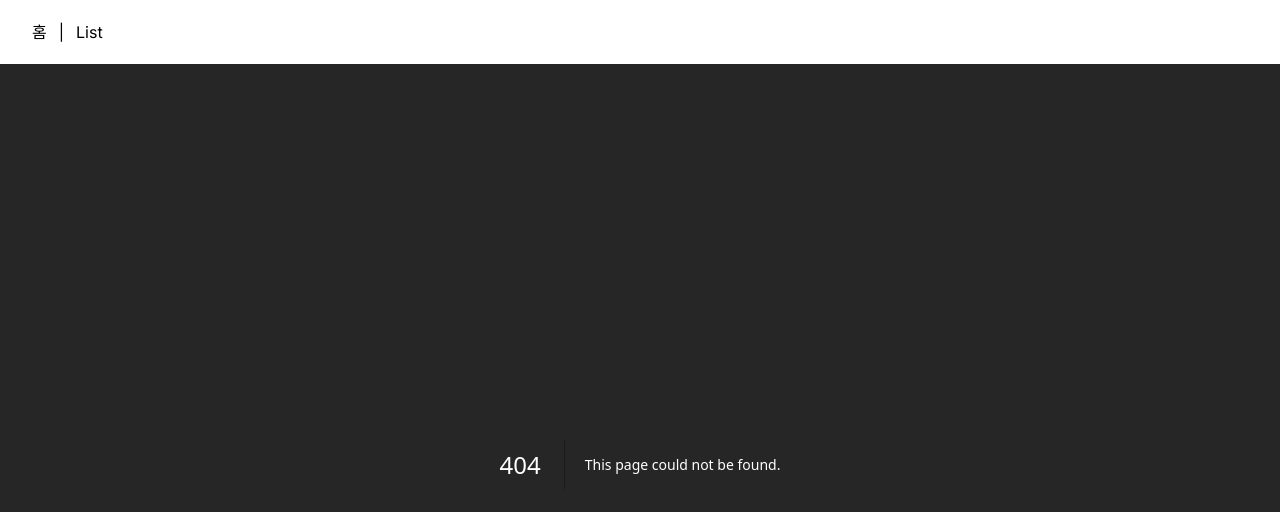
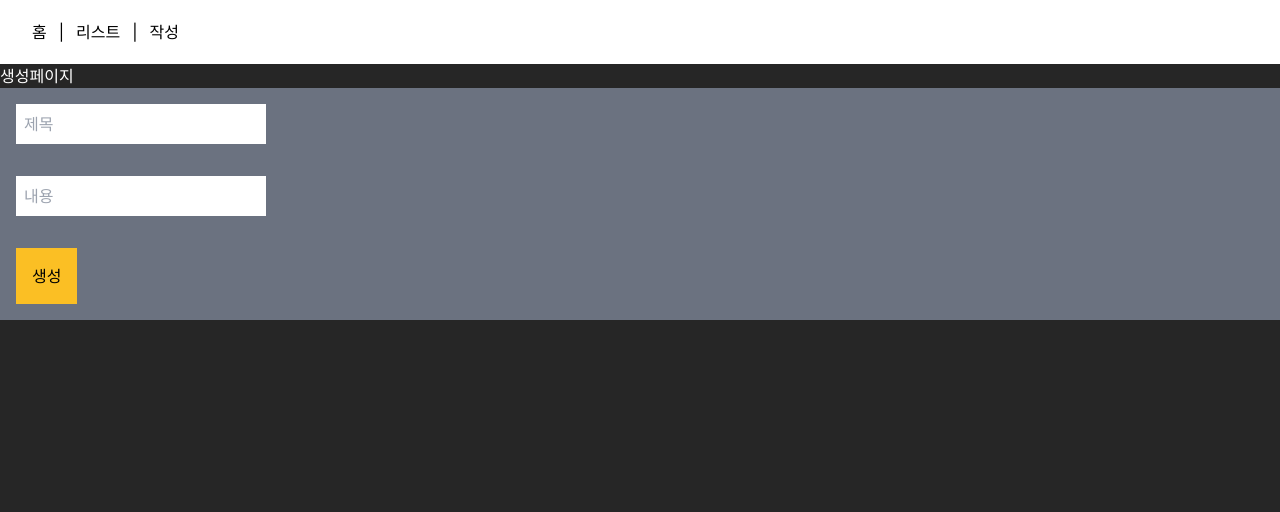
Before and after one commit to Esdyee/stelive-next, a Next.js app: page /write in a window 1280 px wide. Before the commit this address had no page. Shown: the top 512 px of the page. Built offline with nearby package versions, Linux system fonts and the light colour scheme.

Commit message:
삭제 ajax 구현

```diff
--- a/app/layout.tsx
+++ b/app/layout.tsx
@@ -20,7 +20,9 @@ export default function RootLayout({
       <div className="navbar">
         <Link href="/" className="navbar-item">홈</Link>
         <span>|</span>
-        <Link href="/list" className="navbar-item">List</Link>
+        <Link href="/list" className="navbar-item">리스트</Link>
+        <span>|</span>
+        <Link href="/write" className="navbar-item">작성</Link>
       </div>
       <div className="body-content bg-neutral-800 text-white">
           {children}
--- /dev/null
+++ b/app/list/interface.tsx
@@ -0,0 +1,8 @@
+import { WithId, Document } from "mongodb";
+import { ObjectId } from "bson";
+
+export interface Post {
+	id: string;
+	title: string;
+	content: string;
+}
--- /dev/null
+++ b/app/list/list-item.css
@@ -0,0 +1,9 @@
+.transition-opacity {
+	transition-property: opacity;
+	transition-duration: 500ms; /* 트랜지션 지속 시간 (0.5초) */
+	transition-timing-function: ease-in-out; /* 트랜지션 타이밍 함수 (가속-감속) */
+}
+
+.opacity-0 {
+	opacity: 0;
+}
--- /dev/null
+++ b/app/list/list-item.tsx
@@ -0,0 +1,42 @@
+'use client';
+import Link from "next/link";
+import { Post } from "./interface";
+import { useEffect, useState } from "react";
+
+export default function ListItem({ data }: {
+	data: Post[];
+}) {
+	console.log(data);
+
+	const [list, dispatchList] = useState(data);
+
+	return (
+		<div>
+
+			{list.map((item: unknown, index: number) => (
+				<div className="list-item p-5 border-2 border-gray-500 mt-1" key={index}>
+					<Link href={`/detail/${(item as Post).id}`} >
+						<h4 className="text-xl font-semibold">{(item as Post).title}</h4>
+						<p>{(item as Post).content}</p>
+					</Link>
+					<Link className="bg-green-800 mt-2 p-2 text-white inline-block"
+						  href={`/edit/${(item as Post).id}`}>수정</Link>
+					<span className="bg-red-800 mt-2 ms-2 p-2 text-white inline-block cursor-pointer"
+						  onClick={() => {
+							  const deleteId = (item as Post).id;
+							  fetch(`/api/post/delete`, {
+								  method: 'POST',
+								  body: deleteId
+							  }).then((res) => {
+								  const filtered = list.filter((item: Post) => {
+									  return deleteId !== (item as Post).id;
+								  });
+								  dispatchList(filtered);
+							  });
+						  }}
+					>삭제</span>
+				</div>
+			))}
+		</div>
+	)
+}
--- a/app/list/page.tsx
+++ b/app/list/page.tsx
@@ -1,27 +1,32 @@
 import { connectDB } from "@/util/database";
 import Link from "next/link";
+import ListItem from "@/app/list/list-item";
+import { Post } from "./interface";
+import { Document, WithId } from "mongodb";
 
-
+export interface PostDocument extends WithId<Document> {
+	id: string;
+	title: string;
+	content: string;
+}
 export default async function List() {
 
 	const client = await connectDB;
 	const db = client.db("db-stelive");
-	let result: unknown[] = await db.collection('post').find().toArray();
-	// console.log(result);
+
+	let result = await db.collection('post').find().toArray()
+
+	let data: Post[] = result.map((item) => {
+		return {
+			id: item._id.toString(),
+			title: item.title,
+			content: item.content
+		}
+	});
 
 	return (
 		<div className="list-bg">
-			{result.map((item: unknown, index: number) => (
-				<Link href={`/detail/${(item as Test)._id}`}>
-					<div className="list-item p-5 border-2 border-gray-500 mt-1" key={index}>
-						<h4 className="text-xl font-semibold">{(item as Test).title}</h4>
-						<p>{(item as Test).content}</p>
-						<Link className="bg-green-800 mt-2 p-2 text-white inline-block"
-							href={`/edit/${(item as Test)._id}`}>수정</Link>
-					</div>
-				</Link>
-
-			))}
+			<ListItem data={data}/>
 		</div>
 	)
 }
--- /dev/null
+++ b/app/write/page.tsx
@@ -0,0 +1,32 @@
+import { ObjectId } from "bson";
+import { connectDB } from "@/util/database";
+
+export default async function Edit({
+	params,
+	searchParams,
+	}: {
+		params: { id: string }
+		searchParams: { [key: string]: string | string[] | undefined }
+	}) {
+
+	return (
+		<div>
+			<h1>생성페이지</h1>
+			<form action={'/api/post/new'} method="POST">
+				<div className="p-4 bg-gray-500 text-black">
+					<input className="p-2" type="text" name={"title"} placeholder={"제목"}/>
+				</div>
+				<div className="p-4 bg-gray-500 text-black">
+					<input className="p-2" type="text" name={"content"} placeholder={"내용"}/>
+				</div>
+				<div className="p-4 bg-gray-500">
+					<button
+						className="bg-amber-400 text-black p-4"  type="submit">
+						생성
+					</button>
+				</div>
+
+			</form>
+		</div>
+	)
+}
--- /dev/null
+++ b/pages/api/post/delete.tsx
@@ -0,0 +1,16 @@
+import { NextApiRequest, NextApiResponse } from 'next';
+import { connectDB } from "@/util/database";
+import { ObjectId } from "bson";
+export default async function handler(req: NextApiRequest, res: NextApiResponse) {
+	const id = req.body;
+
+	if (req.method === "POST") {
+		// const client = await connectDB;
+		// const db = client.db("db-stelive");
+		// let result = await db.collection('post')
+		// 	.deleteOne({ _id: new ObjectId(id) })
+		return res.status(200).json('처리완료');
+	}
+
+
+}
```
